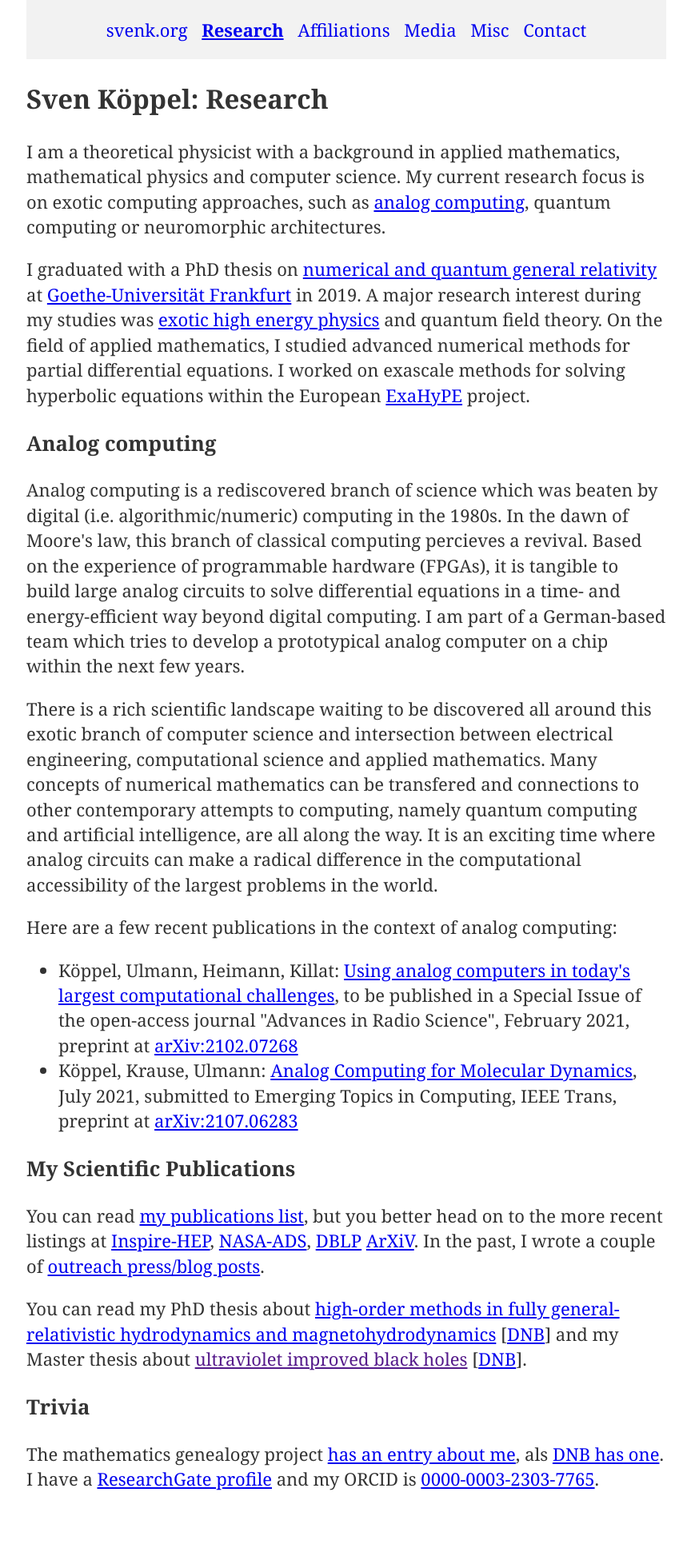
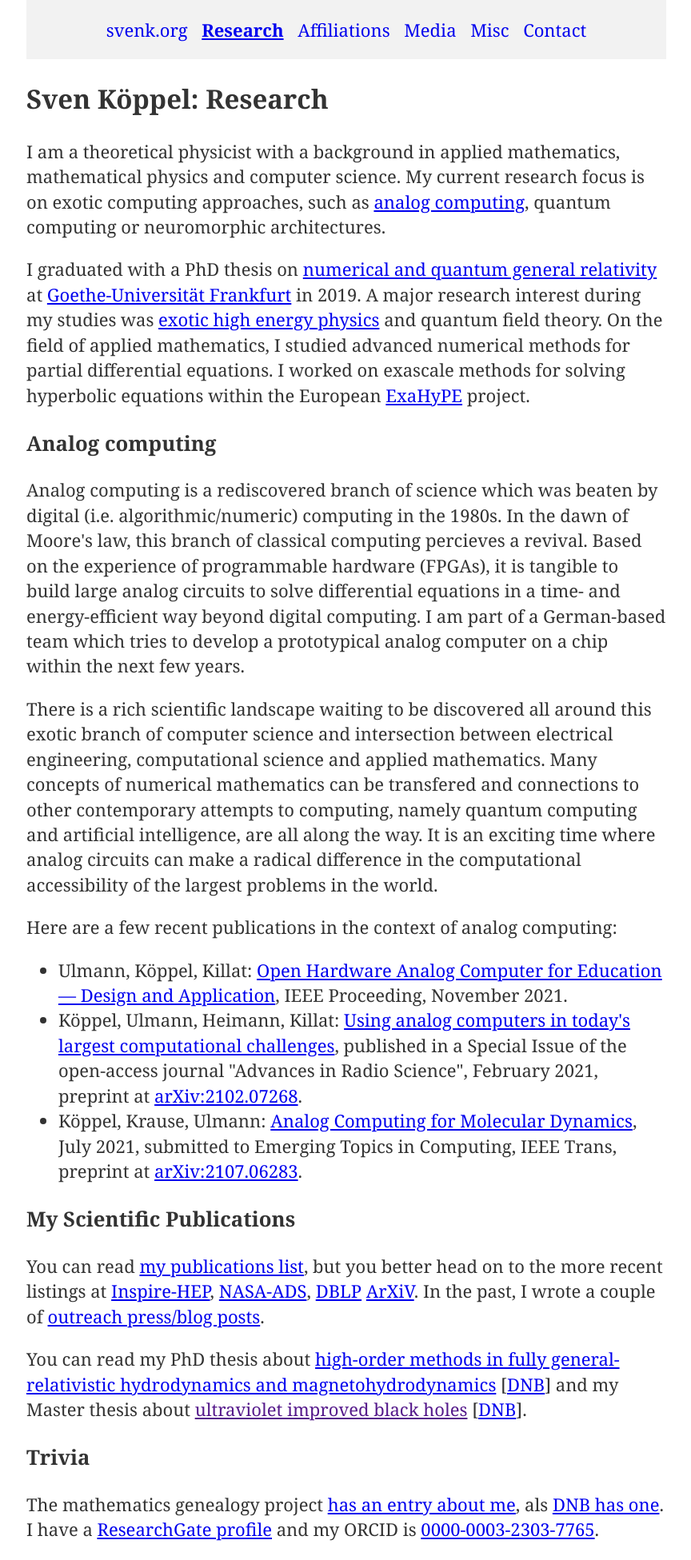
Before and after one commit to svenk/www-svenk.org, a Jekyll site: the page built from research/index.html, in a window 1280 px wide. Shown: the whole page at 80% size, without its empty margins (207-1071 px from the left). Built offline with Jekyll 4.4.1, drawn with Linux system fonts in a browser that asks for light colours; before the commit the page ends 1888 px from its top, so only the background shows below that.

Commit message:
Adding a few links

```diff
--- a/research/index.html
+++ b/research/index.html
@@ -49,16 +49,20 @@ layout: default
   <p>Here are a few recent publications in the context of analog computing:
 
   <ul>
+    <li>Ulmann, Köppel, Killat:
+        <a href="https://ieeexplore.ieee.org/abstract/document/9598447">
+        Open Hardware Analog Computer for Education &mdash; Design and Application</a>,
+        IEEE Proceeding, November 2021.
     <li>Köppel, Ulmann, Heimann, Killat:
-        <a href="https://arxiv.org/abs/2102.07268">Using analog computers in today's largest computational challenges</a>,
-        to be published in a Special Issue of the open-access journal "Advances in Radio Science",
+        <a href="https://doi.org/10.5194/ars-19-105-2021">Using analog computers in today's largest computational challenges</a>,
+        published in a Special Issue of the open-access journal "Advances in Radio Science",
         February 2021,
-        preprint at <a href="https://arxiv.org/pdf/2102.07268">arXiv:2102.07268</a>
+        preprint at <a href="https://arxiv.org/pdf/2102.07268">arXiv:2102.07268</a>.
     <li>Köppel, Krause, Ulmann:
         <a href="https://arxiv.org/abs/2107.06283">Analog Computing for Molecular Dynamics</a>,
         July 2021,
         submitted to Emerging Topics in Computing, IEEE Trans,
-        preprint at <a href="https://arxiv.org/pdf/2107.06283">arXiv:2107.06283</a>
+        preprint at <a href="https://arxiv.org/pdf/2107.06283">arXiv:2107.06283</a>.
   </ul>
 
 
```
Also changed, not shown: social.html (+7 -4 lines).
